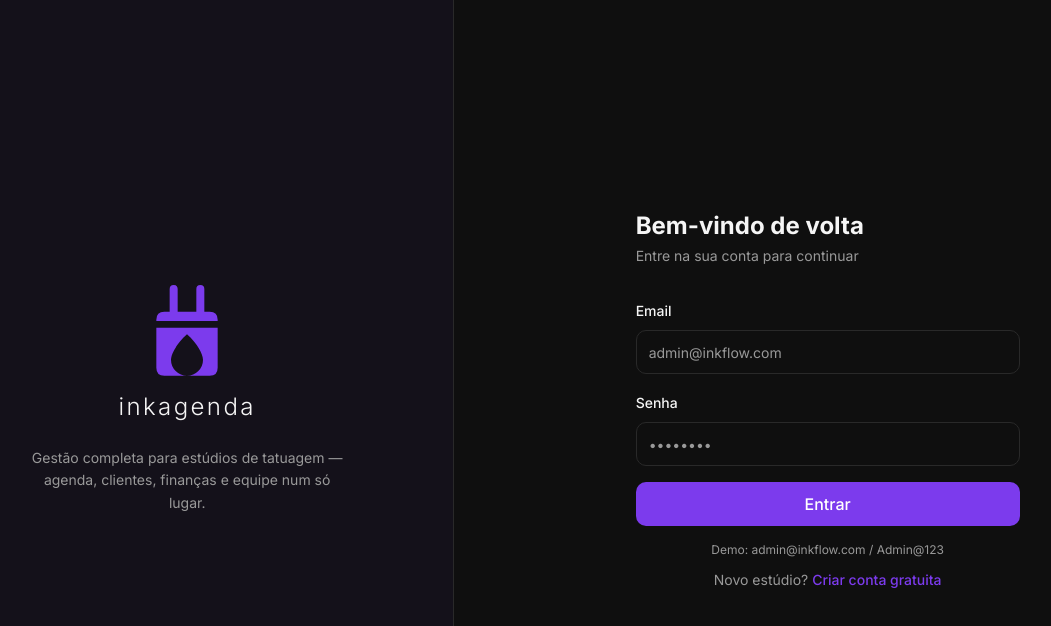
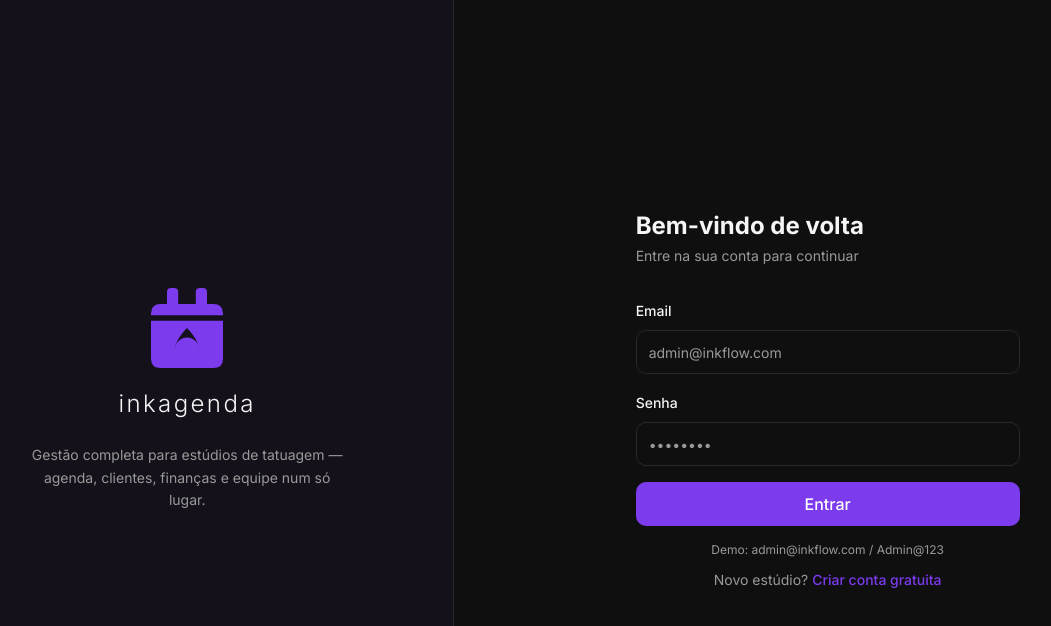
Before and after one commit to rveigarangel-tattoo/inkagenda, a Next.js app: page /login in a window 1280 px wide. Shown: the top 626 px of the page, without its empty margins (79-1130 px from the left). Built offline with nearby package versions, Linux system fonts and the light colour scheme.

Commit message:
Fix logo icon shape to match original - proper calendar with hooks and ink drop

```diff
--- a/src/components/ui/logo.tsx
+++ b/src/components/ui/logo.tsx
@@ -3,22 +3,36 @@ import { cn } from "@/lib/utils"
 export function InkagendaIcon({ className }: { className?: string }) {
   return (
     <svg
-      viewBox="0 0 60 70"
+      viewBox="0 0 100 110"
       fill="currentColor"
       xmlns="http://www.w3.org/2000/svg"
       className={className}
       aria-hidden="true"
     >
+      {/*
+        Combined path with evenodd:
+        - Outer silhouette: calendar body + two thick hooks (one continuous path)
+        - Subpath 1: horizontal separator line (cutout)
+        - Subpath 2: ink drop / teardrop (cutout)
+      */}
       <path
         fillRule="evenodd"
         clipRule="evenodd"
         d="
-          M13 20 L17 20 L17 3 Q17 0 20 0 Q23 0 23 3 L23 20
-          L37 20 L37 3 Q37 0 40 0 Q43 0 43 3 L43 20
-          L47 20 Q53 20 53 26 L53 62 Q53 68 47 68
-          L13 68 Q7 68 7 62 L7 26 Q7 20 13 20 Z
-          M7 27 L53 27 L53 32 L7 32 Z
-          M30 37 C22 44 18 52 18 56 A12 12 0 0 0 42 56 C42 52 38 44 30 37 Z
+          M 17 20
+          L 25 20 L 25 5 Q 25 0 30 0 L 34 0 Q 39 0 39 5 L 39 20
+          L 61 20 L 61 5 Q 61 0 66 0 L 70 0 Q 75 0 75 5 L 75 20
+          L 83 20 Q 95 20 95 32
+          L 95 88 Q 95 100 83 100
+          L 17 100 Q 5 100 5 88
+          L 5 32 Q 5 20 17 20 Z
+
+          M 5 34 L 95 34 L 95 41 L 5 41 Z
+
+          M 50 50
+          C 39 61 35 71 35 77
+          A 15 15 0 0 1 65 77
+          C 65 71 61 61 50 50 Z
         "
       />
     </svg>
```
